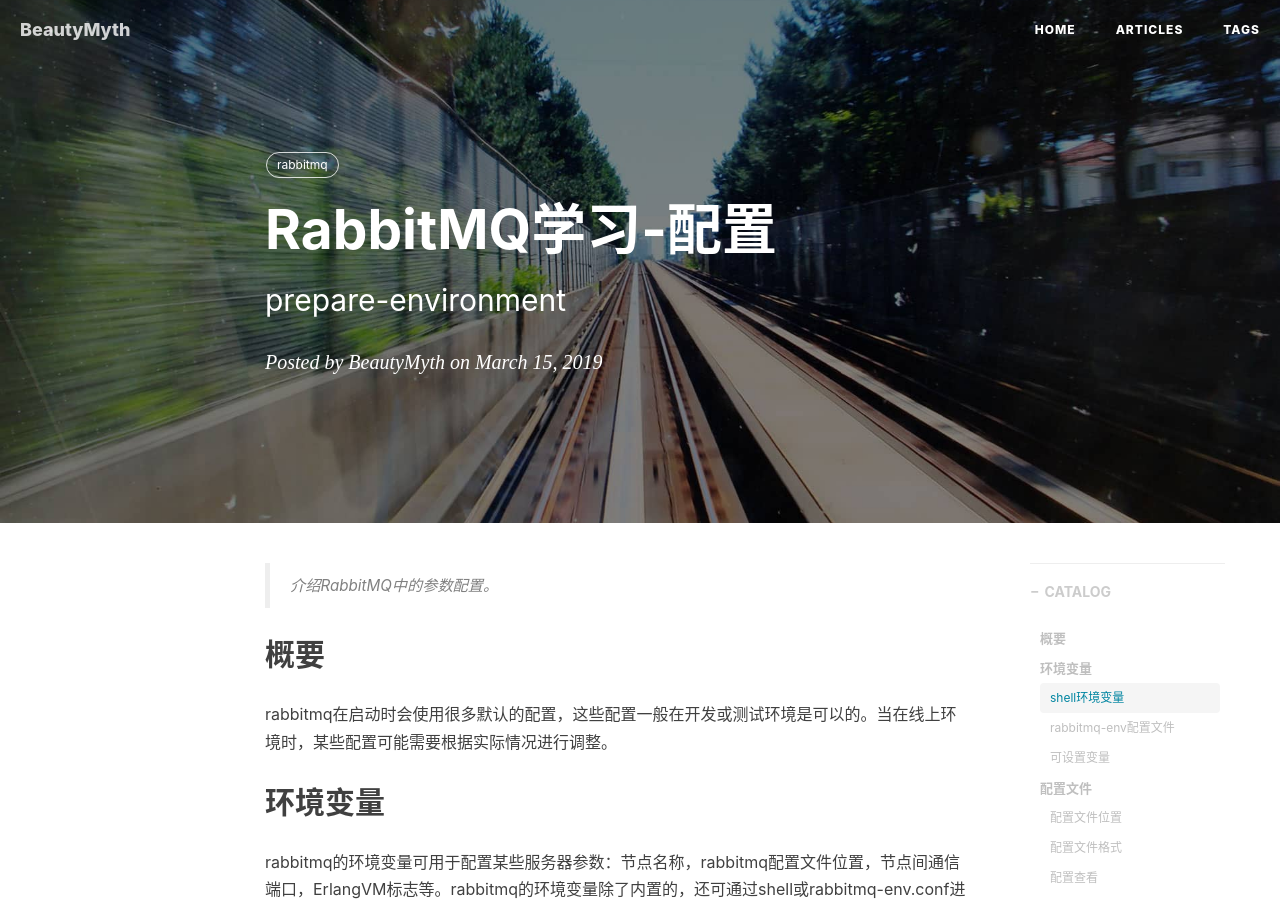
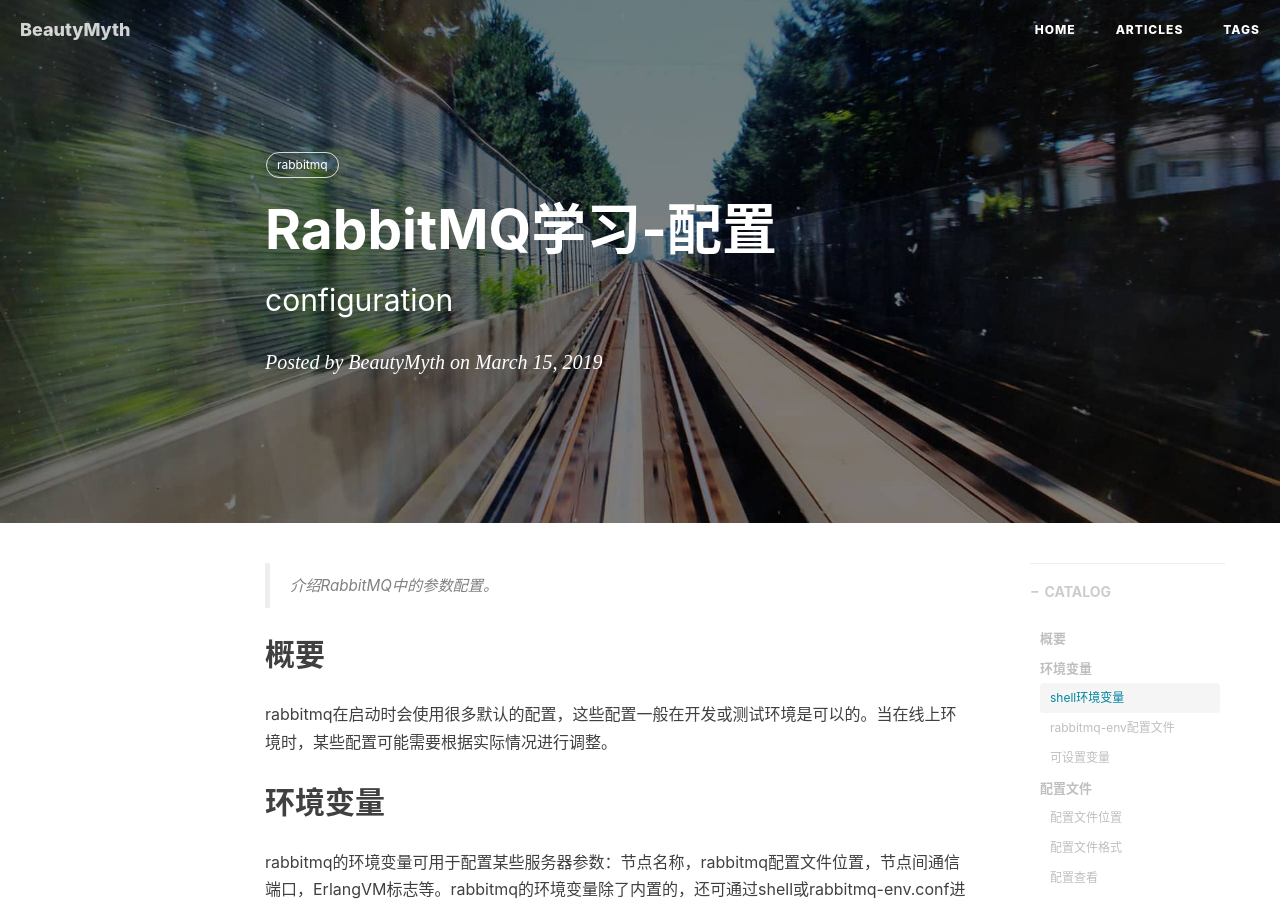
Before and after one commit to xuanxuan2016/xuanxuan2016.github.io, a Jekyll site: the page built from _posts/2019-03-15-11-rabbitmq-study-configuration.md, in a window 1280 px wide and 900 px high. Built offline with Jekyll 4.4.1, drawn with Linux system fonts in a browser that asks for light colours; nearby versions of some CDN libraries; comment, search, counter and statistics services are not loaded.

Commit message:
Update 2019-03-15-11-rabbitmq-study-configuration.md

```diff
--- a/_posts/2019-03-15-11-rabbitmq-study-configuration.md
+++ b/_posts/2019-03-15-11-rabbitmq-study-configuration.md
@@ -1,7 +1,7 @@
 ---
 layout:     post
 title:      "RabbitMQ学习-配置"
-subtitle:   "prepare-environment"
+subtitle:   "configuration"
 date:       2019-03-15 15:10
 author:     "BeautyMyth"
 header-img: "img/post-bg-2015.jpg"
```
